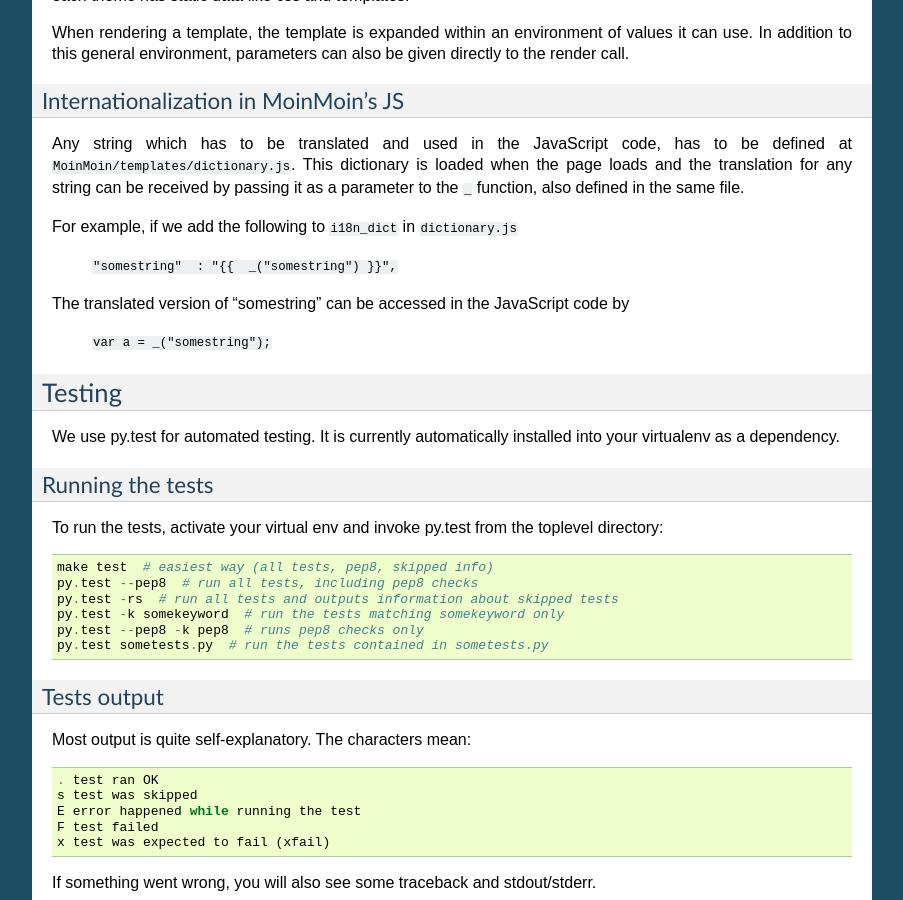
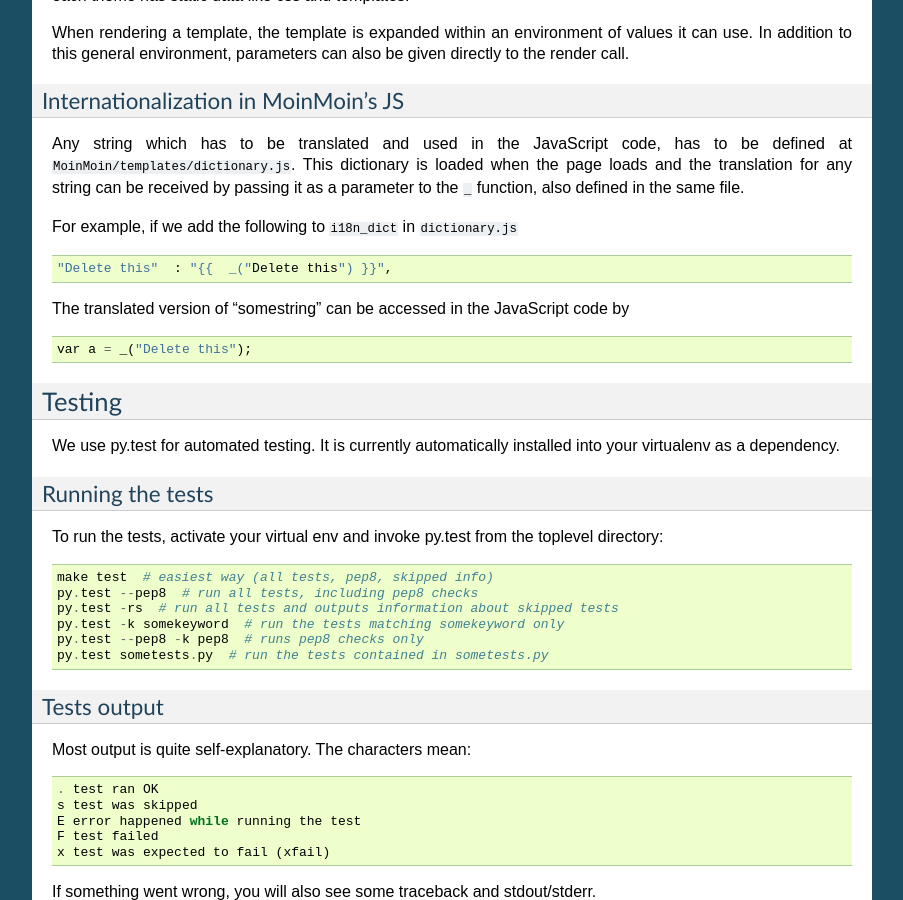
Before and after one commit to bhrigu123/moin-2.0-beta, a Sphinx documentation site: the page built from docs/devel/development.rst, in a window 1280 px wide and 900 px high, scrolled down 4681 px. Shown: the whole window, without its empty margins (198-1101 px from the left). Built offline with Sphinx 7.4.7, drawn with Linux system fonts in a browser that asks for light colours.

Commit message:
Minor stylistic corrections to the docs

```diff
--- a/docs/devel/development.rst
+++ b/docs/devel/development.rst
@@ -280,13 +280,13 @@
 the translation for any string can be received by passing it as a parameter to the ``_`` function,
 also defined in the same file.
 
-For example, if we add the following to ``i18n_dict`` in ``dictionary.js``
+For example, if we add the following to ``i18n_dict`` in ``dictionary.js`` ::
 
-    ``"somestring"  : "{{  _("somestring") }}",``
+    "Delete this"  : "{{  _("Delete this") }}",
 
-The translated version of "somestring" can be accessed in the JavaScript code by
+The translated version of "somestring" can be accessed in the JavaScript code by ::
 
-    ``var a = _("somestring");``
+    var a = _("Delete this");
 
 
 Testing
--- a/docs/user/moinwiki.rst
+++ b/docs/user/moinwiki.rst
@@ -170,15 +170,15 @@
 |                                                   | side compression, PIL needs to be     |
 |                                                   | installed.                            |
 +---------------------------------------------------+---------------------------------------+
-| ``{{ http://moinmo.in/ || width=20 }}``           | Resizes the ``object`` which is embe- |
-|                                                   | dded using HTML tags. Also markup     |
+| ``{{ http://moinmo.in/ || width=20 }}``           | Resizes the ``object`` which is       |
+|                                                   | embedded using HTML tags. Also markup |
 |                                                   | involving '&' parameters like ``&w``  |
 |                                                   | doesn't make much sense.              |
 +---------------------------------------------------+---------------------------------------+
 
 **Extra Info**:
 
-The markup of ``{{ example.jpg || &w=20 }}``, simply adds ``&w`` to the ``src`` URL of the image, the Python Imaging Library (PIL)
+Markup like ``{{ example.jpg || &w=20 }}``, simply adds ``&w`` to the ``src`` URL of the image, the Python Imaging Library (PIL)
 understands that it has to compress the image on the server side and render as shrinked to size ``20``.
 
 For markup like ``{{ example.jpg || width=20, height=100 }}`` we currently allow only the ``width`` and ``height`` (anything
```
